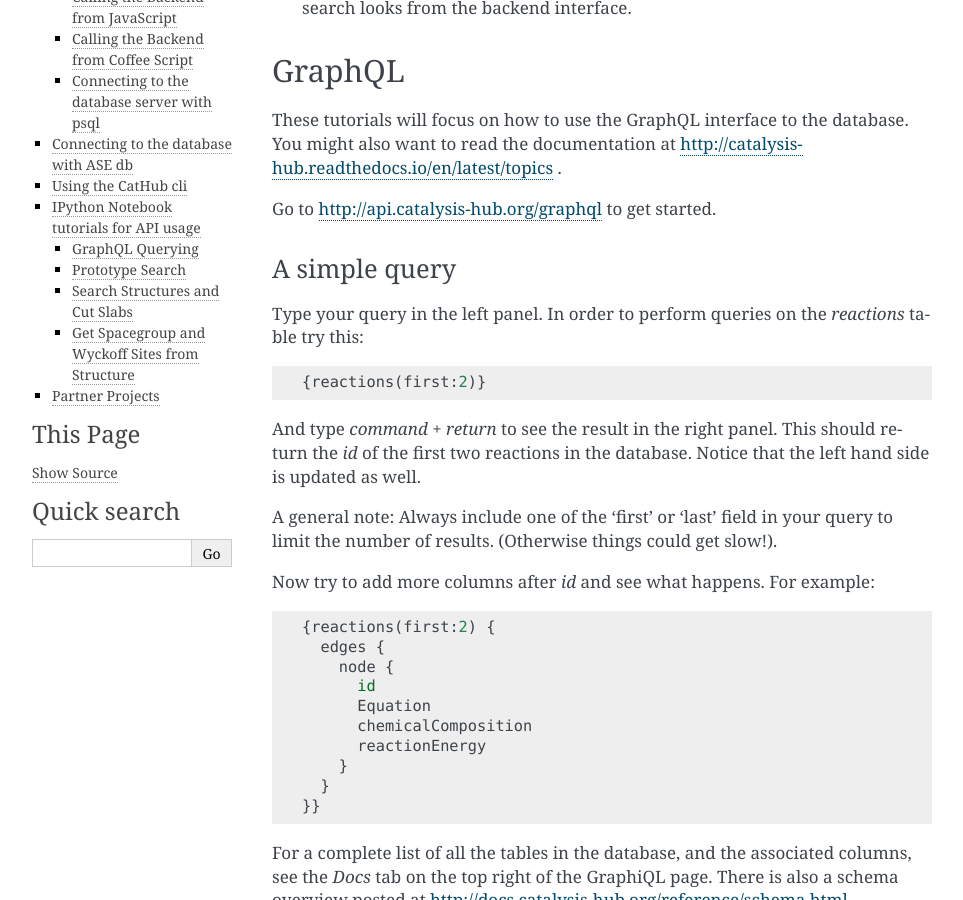
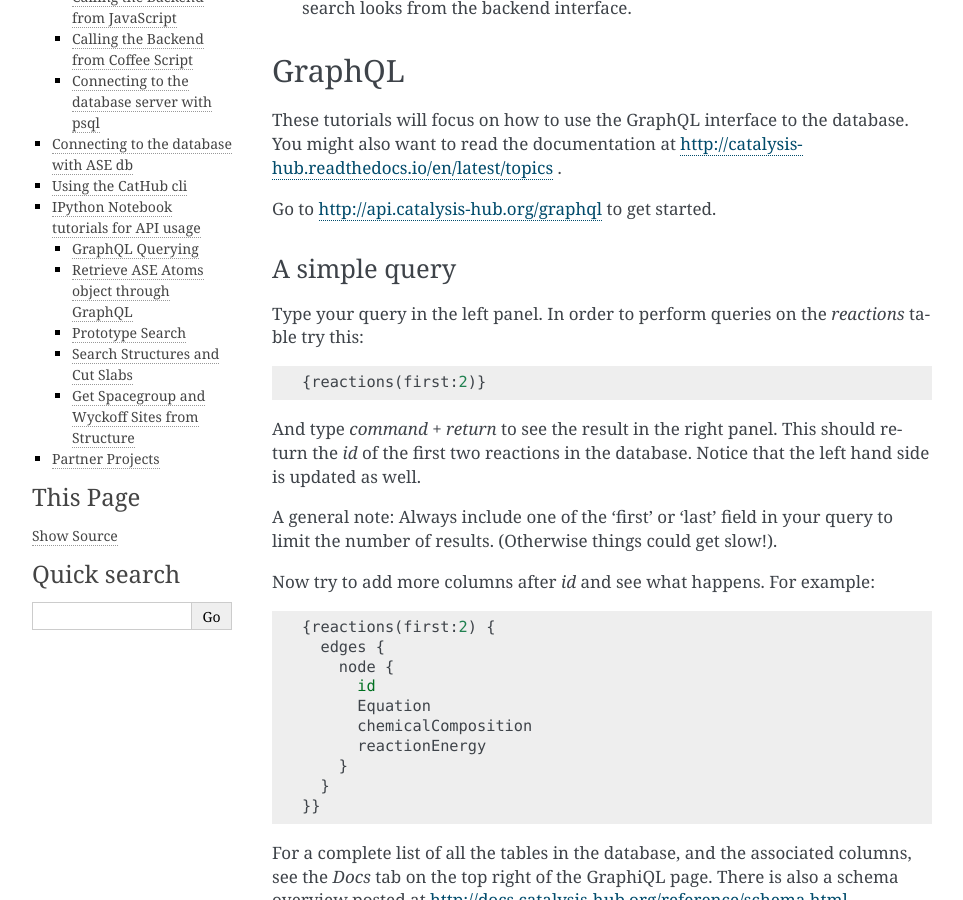
Before and after one commit to SUNCAT-Center/CatalysisHubBackend, a Sphinx documentation site: the page built from docs/source/tutorials/index.rst, in a window 1280 px wide and 900 px high, scrolled down 486 px. Shown: the whole window, without its empty margins (148-1111 px from the left). Built offline with Sphinx 7.4.7, drawn with Linux system fonts in a browser that asks for light colours; pages that are not in the unit, such as notebooks, are missing from menus; some of the changed text lies outside the part shown.

Commit message:
Added link to new IPython notebook tutorial for retrieving ASE atoms object from GraphQL dataset

```diff
--- a/docs/source/tutorials/index.rst
+++ b/docs/source/tutorials/index.rst
@@ -351,6 +351,10 @@ The following noteboks demonstrate how make interactive use of the `Catalysis-Hu
 ................................................................................................
 
 
+`Retrieve ASE Atoms object through GraphQL <https://gist.github.com/mhoffman/c418acb6b3f928eb4ef71f4001d120d9>`_
+................................................................................................................
+
+
 `Prototype Search <http://nbviewer.jupyter.org/gist/mhoffman/2f680eb90a5531fe6e3e588f2c835775>`_
 .................................................................................................
 
@@ -358,9 +362,9 @@ The following noteboks demonstrate how make interactive use of the `Catalysis-Hu
 `Search Structures and Cut Slabs <http://nbviewer.jupyter.org/gist/mhoffman/e0e9edf6771c3c0c5838043a022e0857>`_
 ................................................................................................................
 
+
 `Get Spacegroup and Wyckoff Sites from Structure <http://nbviewer.jupyter.org/gist/mhoffman/c483dece941930fbb785f019893a1c15>`_
 ................................................................................................................................
-
 
 
 Partner Projects
```
